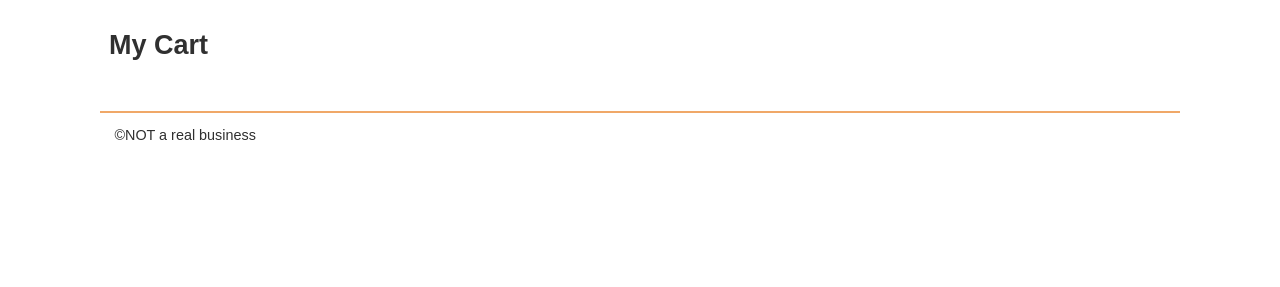
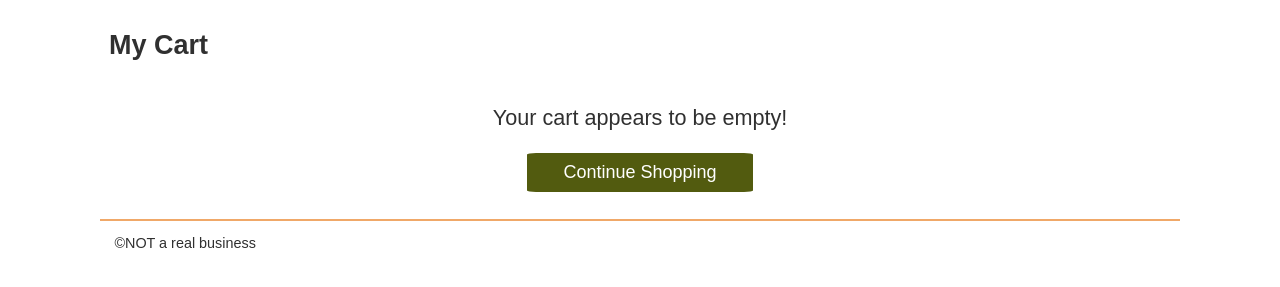
Before and after one commit to FlozzyDev/WDD330_Team4_S_2025, a website: page src/cart/index.html in a window 1280 px wide. Shown: the part 63-350 px from the top of the page. Drawn offline with Linux system fonts and the light colour scheme.

Commit message:
Fixing the empty cart error, the error was from map. Now we check if null, if so, show a button to redircet home

```diff
--- a/src/cart/index.html
+++ b/src/cart/index.html
@@ -58,7 +58,7 @@
       <section class="products">
         <h2>My Cart</h2>
 
-        <ul class="product-list">
+        <ul class="product-list" id="product-list--cart">
           <!-- <li class="cart-card divider">
             <a href="product_pages/marmot-ajax-3.html" class="cart-card__image">
               <img
--- a/src/css/style.css
+++ b/src/css/style.css
@@ -11,6 +11,7 @@
   /* sizes */
   --font-base: 18px;
   --small-font: 0.8em;
+  --medium-font: 1em;
   --large-font: 1.2em;
 }
 * {
@@ -83,6 +84,7 @@ header {
 
 button {
   padding: 0.5em 2em;
+  border-radius: 4%;
   background-color: var(--secondary-color);
   color: white;
   margin: auto;
@@ -129,6 +131,28 @@ button {
   list-style-type: none;
   padding: 0;
 }
+
+.empty-cart {
+  width: 100%;
+  text-align: center;
+}
+
+.empty-cart p {
+  font-size: var(--large-font);
+}
+
+.empty-cart .home-button {
+  padding: 0.5em 2em;
+  border-radius: 4%;
+  background-color: var(--secondary-color);
+  color: white;
+  margin: auto;
+  display: block;
+  border: 0;
+  font-size: var(--medium-font);
+  cursor: pointer;
+}
+
 .product-list a {
   text-decoration: none;
   color: var(--dark-grey);
--- a/src/js/cart.js
+++ b/src/js/cart.js
@@ -2,6 +2,16 @@ import { getLocalStorage } from "./utils.mjs";
 
 function renderCartContents() {
   const cartItems = getLocalStorage("so-cart");
+  if (!cartItems) {
+    // if cart empty...
+    document.getElementById("product-list--cart").innerHTML = `
+    <li class="empty-cart">
+      <p>Your cart appears to be empty!</p>
+      <button onclick="location.href='/'" class="home-button">Continue Shopping</a>
+    </li>`;
+    return;
+  }
+
   const htmlItems = cartItems.map((item) => cartItemTemplate(item));
   document.querySelector(".product-list").innerHTML = htmlItems.join("");
 }
```
